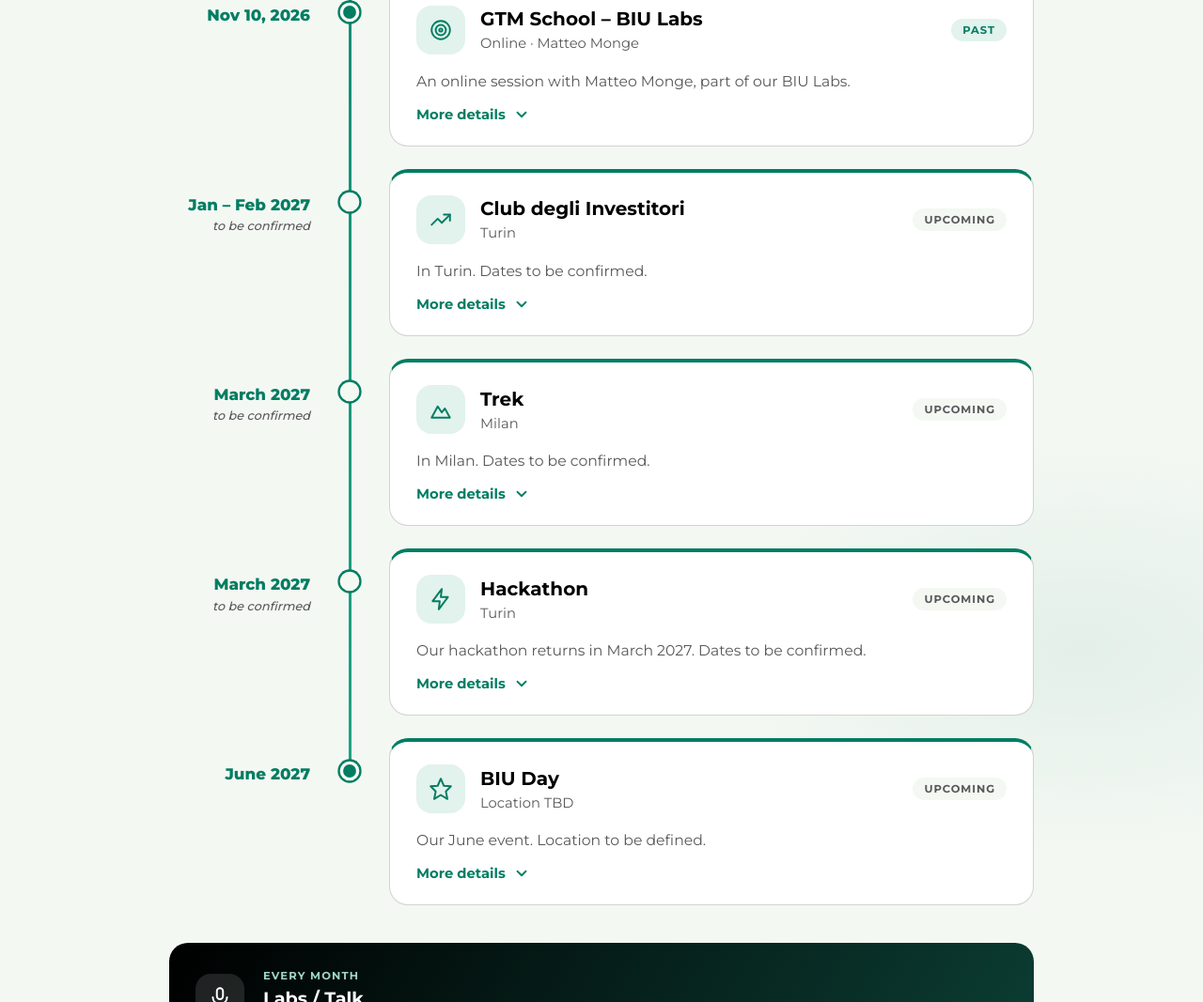
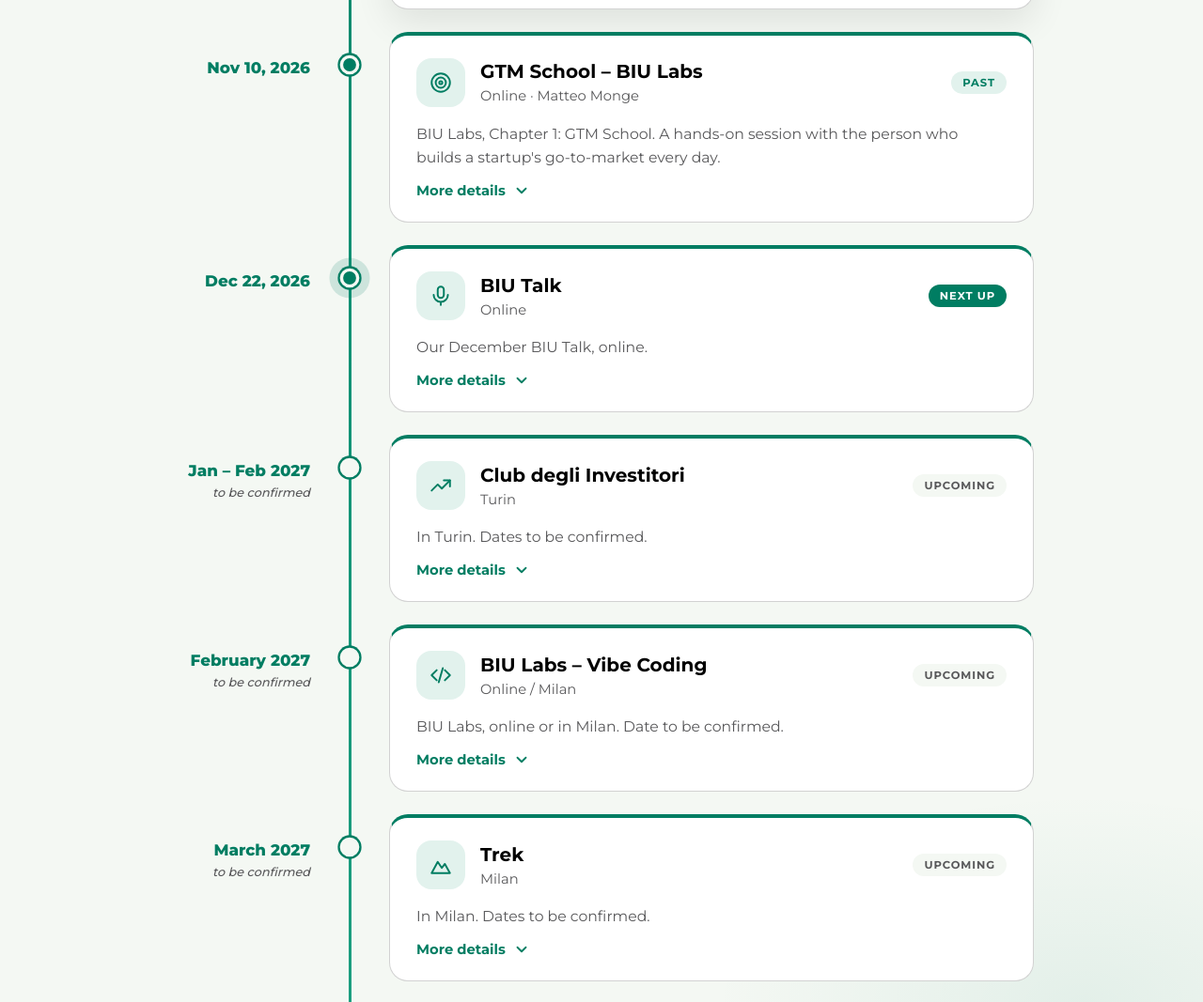
Before and after one commit to Built-It-Up/BuildItUp_website, a plain HTML site: page events.html in a window 1280 px wide. Shown: the part 1998-3065 px from the top of the page at 94% size. Drawn offline with Linux system fonts and the light colour scheme.

Commit message:
Events: GTM School passato con locandina, nuovi eventi

```diff
--- a/events.html
+++ b/events.html
@@ -1348,6 +1348,9 @@
   }
 
   .tl-photos img.wide { flex: 1.6 1 0; }
+  .tl-photos img.poster { flex: 1 1 100%; height: auto; aspect-ratio: 16 / 9; }
+  .tl-avatar { overflow: hidden; }
+  .tl-avatar img { width: 100%; height: 100%; object-fit: cover; display: block; }
   .tl-photos img.tall { flex: 1 1 0; object-position: center 30%; }
 
   .tl-monthly {
@@ -1422,7 +1425,7 @@
   @media (max-width: 720px) {
     .tl-toolbar { margin-top: -28px; }
     .tl-months-wrap { top: 76px; }
-    .tl-month { padding: 8px 12px; }
+    .tl-month { padding: 8px 8px; font-size: 0.8rem; }
     .tl-line { left: 13px; }
 
     .tl-item {
@@ -1527,7 +1530,7 @@
         </div>
       </div>
       <div class="tl-months-wrap" id="tl-months-wrap">
-        <nav class="tl-months" id="tl-months" aria-label="Jump to a month"><button class="tl-month" type="button" data-month="11">Nov</button><button class="tl-month" type="button" data-month="1">Jan</button><button class="tl-month" type="button" data-month="2">Feb</button><button class="tl-month" type="button" data-month="3">Mar</button><button class="tl-month" type="button" data-month="6">Jun</button></nav>
+        <nav class="tl-months" id="tl-months" aria-label="Jump to a month"><button class="tl-month" type="button" data-month="11">Nov</button><button class="tl-month" type="button" data-month="12">Dec</button><button class="tl-month" type="button" data-month="1">Jan</button><button class="tl-month" type="button" data-month="2">Feb</button><button class="tl-month" type="button" data-month="3">Mar</button><button class="tl-month" type="button" data-month="6">Jun</button></nav>
       </div>
       <div class="tl-wrap" id="tl-wrap">
       <span class="tl-line" id="tl-line" aria-hidden="true"><span class="tl-line-fill" id="tl-line-fill"></span></span>
@@ -1588,25 +1591,54 @@
               </div>
               <span class="tl-badge">Upcoming</span>
             </div>
-            <p class="tl-desc">An online session with Matteo Monge, part of our BIU Labs.</p>
+            <p class="tl-desc">BIU Labs, Chapter 1: GTM School. A hands-on session with the person who builds a startup's go-to-market every day.</p>
             <button class="tl-toggle" type="button" aria-expanded="false" aria-controls="tl-more-gtm-school">
               <span class="tl-toggle-label">More details</span><svg viewBox="0 0 24 24" aria-hidden="true"><polyline points="6 9 12 15 18 9"/></svg>
             </button>
             <div class="tl-more" id="tl-more-gtm-school">
               <div class="tl-more-inner">
                 <div class="tl-more-body">
-                  <p class="tl-text">More details coming soon. Leave your email in <a class="tl-link-inline" href="home.html#newsletter">Stay in the loop</a> and we will keep you posted.</p>
+                  <p class="tl-text">Chapter 1 of BIU Labs, titled “Inside a Startup's Go-To-Market”. Matteo Monge, Head of GTM at Cato AI, took us through how go-to-market is built day by day inside a startup.</p>
                   <div class="tl-block">
                     <p class="tl-label">Speaker</p>
                     <div class="tl-people">
                       <div class="tl-person">
                         <span class="tl-avatar" aria-hidden="true">MM</span>
-                        <div><p class="tl-person-name">Matteo Monge</p><p class="tl-person-role">Speaker</p></div>
+                        <div><p class="tl-person-name">Matteo Monge</p><p class="tl-person-role">Head of GTM at Cato AI</p></div>
                         <a class="tl-social" href="https://www.linkedin.com/in/matteo-monge" target="_blank" rel="noopener noreferrer" aria-label="Matteo Monge on LinkedIn"><svg viewBox="0 0 24 24" aria-hidden="true"><path d="M20.45 20.45h-3.55v-5.57c0-1.33-.03-3.04-1.85-3.04-1.86 0-2.14 1.45-2.14 2.94v5.67H9.35V9h3.41v1.56h.05c.48-.9 1.64-1.85 3.37-1.85 3.6 0 4.27 2.37 4.27 5.45v6.29zM5.34 7.43a2.06 2.06 0 1 1 0-4.12 2.06 2.06 0 0 1 0 4.12zM7.12 20.45H3.56V9h3.56v11.45zM22.22 0H1.77C.79 0 0 .77 0 1.73v20.54C0 23.23.79 24 1.77 24h20.45c.98 0 1.78-.77 1.78-1.73V1.73C24 .77 23.2 0 22.22 0z"/></svg></a>
                       </div>
                     </div>
                   </div>
                   <div class="tl-block"><dl class="tl-facts"><div><dt>Where</dt><dd>Online</dd></div><div><dt>When</dt><dd>November 10, 2026</dd></div><div><dt>Series</dt><dd>BIU Labs</dd></div></dl></div>
+                  <div class="tl-block tl-photos">
+                    <img class="poster" src="assets/img/events/21-gtm-school-poster.jpg" alt="Poster of BIU Labs Chapter 1: GTM School with Matteo Monge, Head of GTM at Cato AI" loading="lazy">
+                  </div>
+                </div>
+              </div>
+            </div>
+          </div>
+        </li>
+        <li class="tl-item" data-months="12" data-start="2026-12-22" data-end="2026-12-22">
+          <div class="tl-date"><span>Dec 22, 2026</span></div>
+          <div class="tl-rail"><span class="tl-dot"></span></div>
+          <div class="tl-card">
+            <div class="tl-head">
+              <span class="tl-icon"><svg viewBox="0 0 24 24" aria-hidden="true"><rect x="9" y="3" width="6" height="11" rx="3"/><path d="M5 11a7 7 0 0 0 14 0M12 18v3"/></svg></span>
+              <div>
+                <h3 class="tl-title">BIU Talk</h3>
+                <p class="tl-meta">Online</p>
+              </div>
+              <span class="tl-badge">Upcoming</span>
+            </div>
+            <p class="tl-desc">Our December BIU Talk, online.</p>
+            <button class="tl-toggle" type="button" aria-expanded="false" aria-controls="tl-more-biu-talk-dec">
+              <span class="tl-toggle-label">More details</span><svg viewBox="0 0 24 24" aria-hidden="true"><polyline points="6 9 12 15 18 9"/></svg>
+            </button>
+            <div class="tl-more" id="tl-more-biu-talk-dec">
+              <div class="tl-more-inner">
+                <div class="tl-more-body">
+                  <p class="tl-text">More details coming soon. Leave your email in <a class="tl-link-inline" href="home.html#newsletter">Stay in the loop</a> and we will keep you posted.</p>
+                  <div class="tl-block"><dl class="tl-facts"><div><dt>Where</dt><dd>Online</dd></div><div><dt>When</dt><dd>December 22, 2026</dd></div></dl></div>
                 </div>
               </div>
             </div>
@@ -1633,6 +1665,32 @@
                 <div class="tl-more-body">
                   <p class="tl-text">More details coming soon. Leave your email in <a class="tl-link-inline" href="home.html#newsletter">Stay in the loop</a> and we will keep you posted.</p>
                   <div class="tl-block"><dl class="tl-facts"><div><dt>Where</dt><dd>Turin</dd></div><div><dt>When</dt><dd>January – February 2027 <em>to be confirmed</em></dd></div></dl></div>
+                </div>
+              </div>
+            </div>
+          </div>
+        </li>
+        <li class="tl-item tbc" data-months="2">
+          <div class="tl-date"><span>February 2027</span><em class="tl-tbc">to be confirmed</em></div>
+          <div class="tl-rail"><span class="tl-dot"></span></div>
+          <div class="tl-card">
+            <div class="tl-head">
+              <span class="tl-icon"><svg viewBox="0 0 24 24" aria-hidden="true"><polyline points="8 7 3 12 8 17"/><polyline points="16 7 21 12 16 17"/><line x1="14" y1="5" x2="10" y2="19"/></svg></span>
+              <div>
+                <h3 class="tl-title">BIU Labs – Vibe Coding</h3>
+                <p class="tl-meta">Online / Milan</p>
+              </div>
+              <span class="tl-badge">Upcoming</span>
+            </div>
+            <p class="tl-desc">BIU Labs, online or in Milan. Date to be confirmed.</p>
+            <button class="tl-toggle" type="button" aria-expanded="false" aria-controls="tl-more-biu-labs-vibe-coding">
+              <span class="tl-toggle-label">More details</span><svg viewBox="0 0 24 24" aria-hidden="true"><polyline points="6 9 12 15 18 9"/></svg>
+            </button>
+            <div class="tl-more" id="tl-more-biu-labs-vibe-coding">
+              <div class="tl-more-inner">
+                <div class="tl-more-body">
+                  <p class="tl-text">More details coming soon. Leave your email in <a class="tl-link-inline" href="home.html#newsletter">Stay in the loop</a> and we will keep you posted.</p>
+                  <div class="tl-block"><dl class="tl-facts"><div><dt>Where</dt><dd>Online / Milan</dd></div><div><dt>When</dt><dd>February 2027 <em class="tl-tbc">to be confirmed</em></dd></div><div><dt>Series</dt><dd>BIU Labs</dd></div></dl></div>
                 </div>
               </div>
             </div>
```
Also changed, not shown: assets/img/events/21-gtm-school-poster.jpg (added).
